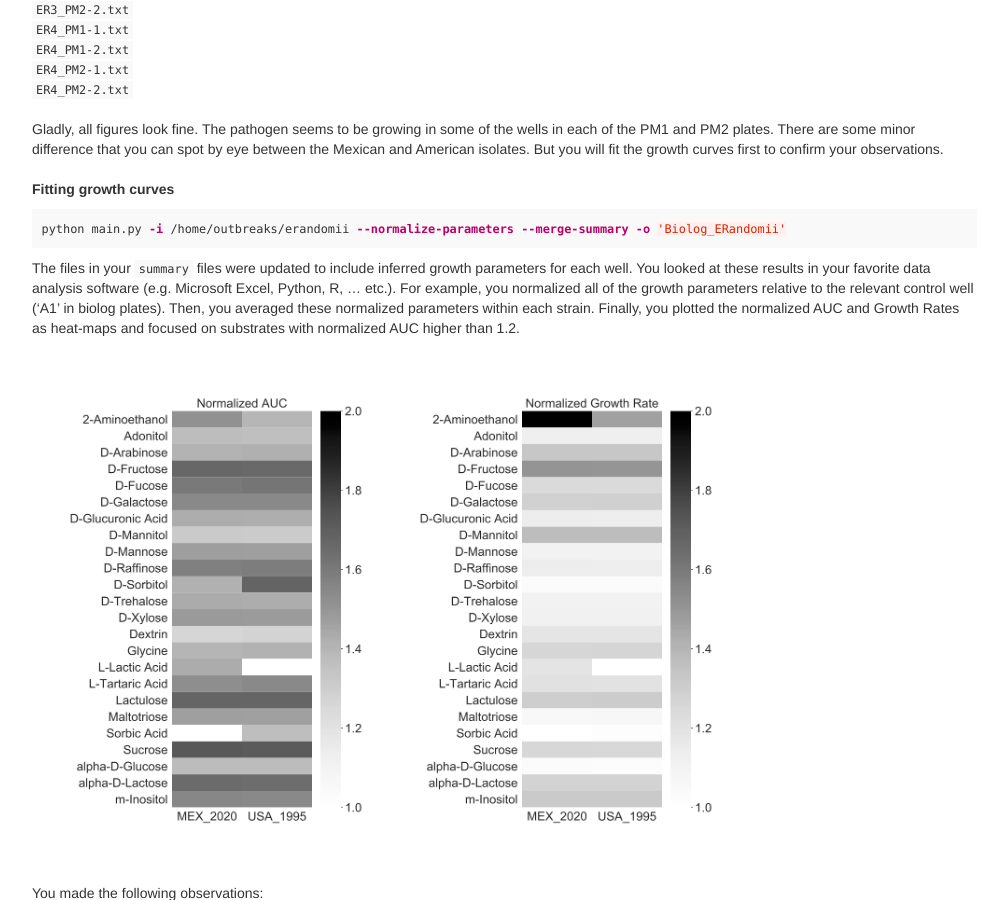
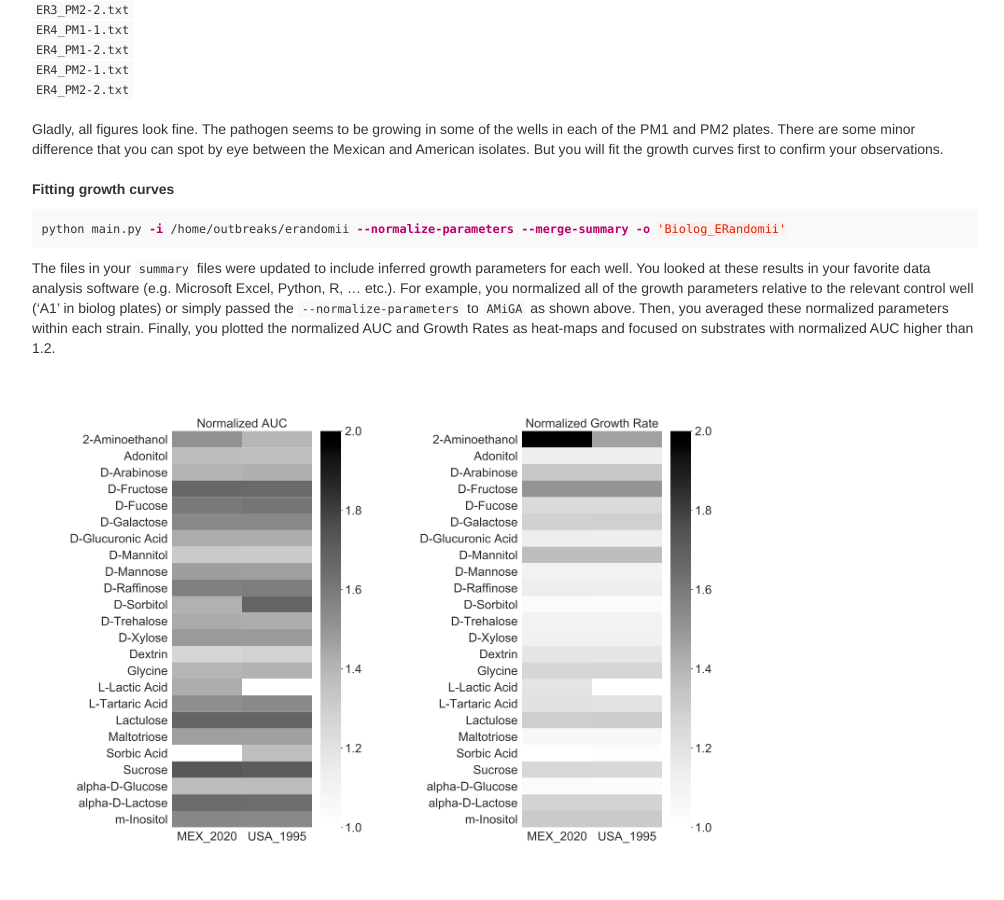
Before and after one commit to firasmidani/amiga, a Jekyll site: the page built from docs/_posts/2020-03-23-example.md, in a window 1280 px wide and 900 px high, scrolled down 1776 px. Shown: the whole window, without its empty margins (233-1237 px from the left). Built offline with Jekyll 4.4.1, drawn with Linux system fonts in a browser that asks for light colours.

Commit message:
update example

````diff
--- a/docs/_posts/2020-03-23-example.md
+++ b/docs/_posts/2020-03-23-example.md
@@ -99,7 +99,7 @@
 python main.py -i /home/outbreaks/erandomii --normalize-parameters --merge-summary -o 'Biolog_ERandomii'
 ```
 
-The files in your `summary` files were updated to include inferred growth parameters for each well. You looked at these results in your favorite data analysis software (e.g. Microsoft Excel, Python, R, ... etc.). For example, you normalized all of the growth parameters relative to the relevant control well ('A1' in biolog plates). Then, you averaged these normalized parameters within each strain. Finally, you plotted the normalized AUC and Growth Rates  as heat-maps and focused on substrates with normalized AUC higher than 1.2.
+The files in your `summary` files were updated to include inferred growth parameters for each well. You looked at these results in your favorite data analysis software (e.g. Microsoft Excel, Python, R, ... etc.). For example, you normalized all of the growth parameters relative to the relevant control well ('A1' in biolog plates) or simply passed the `--normalize-parameters` to `AMiGA` as shown above. Then, you averaged these normalized parameters within each strain. Finally, you plotted the normalized AUC and Growth Rates  as heat-maps and focused on substrates with normalized AUC higher than 1.2.
 
 ![amiga directory tree example](../assets/img/heatmaps.png){:width="700px"}
 
````
